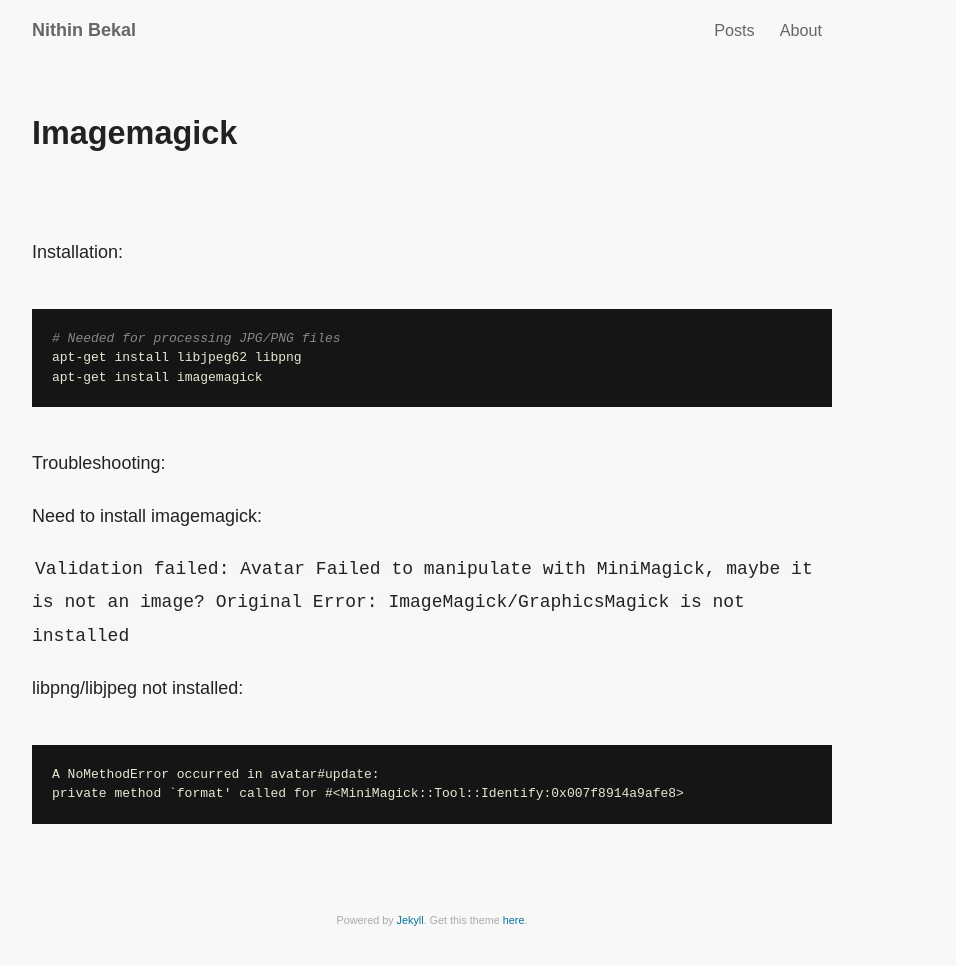
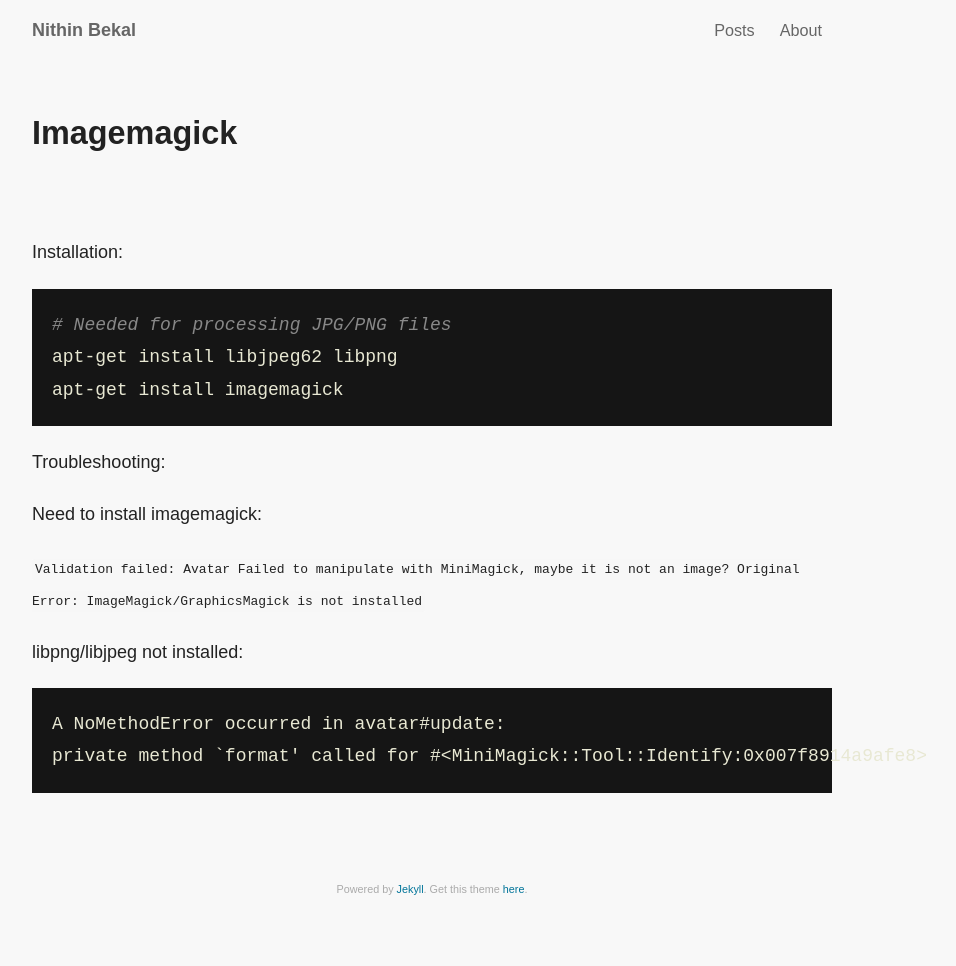
Before and after one commit to nithinbekal/nithinbekal.github.io, a Jekyll site: the page built from notes/imagemagick.md, in a window 1280 px wide. Shown: the whole page, without its empty margins (208-1164 px from the left). Built offline with Jekyll 4.4.1, drawn with Linux system fonts in a browser that asks for light colours; after the commit the page ends 935 px from its top, so only the background shows below that.

Commit message:
Fix syntax highlighting css

```diff
--- a/_sass/site.scss
+++ b/_sass/site.scss
@@ -134,7 +134,7 @@
     padding: 0;
   }
 
-  .highlight {
+  .highlighter-rouge {
     font-size: 13px;
     line-height: 1.5em;
     margin: 40px 0;
```
